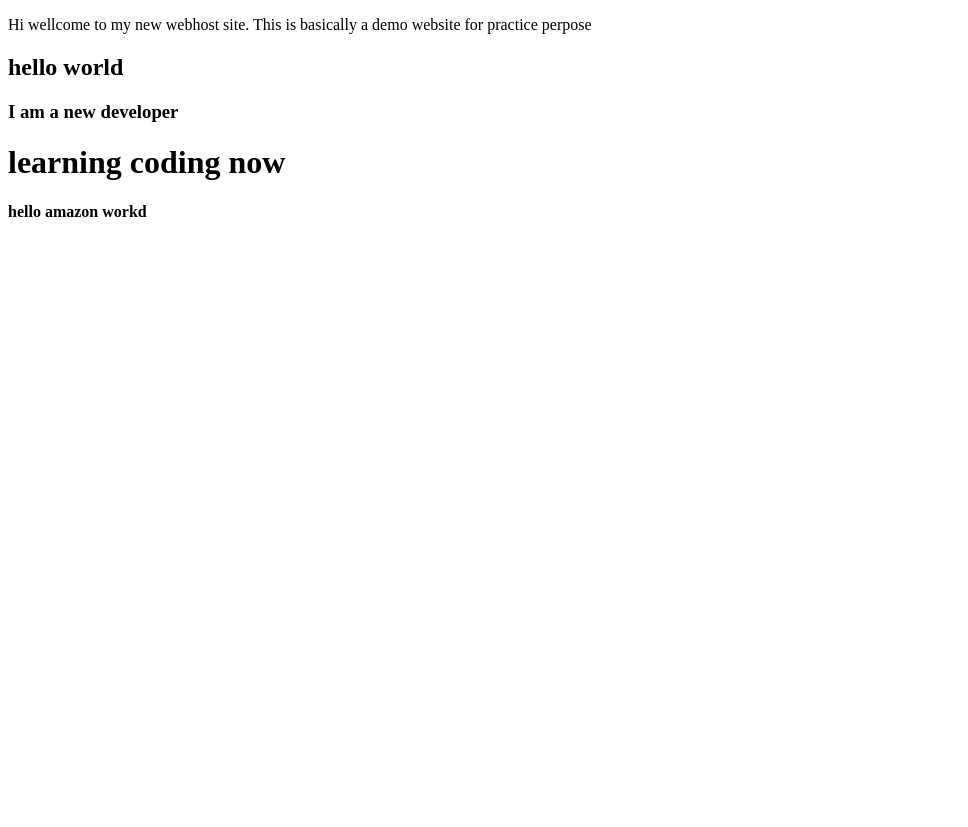
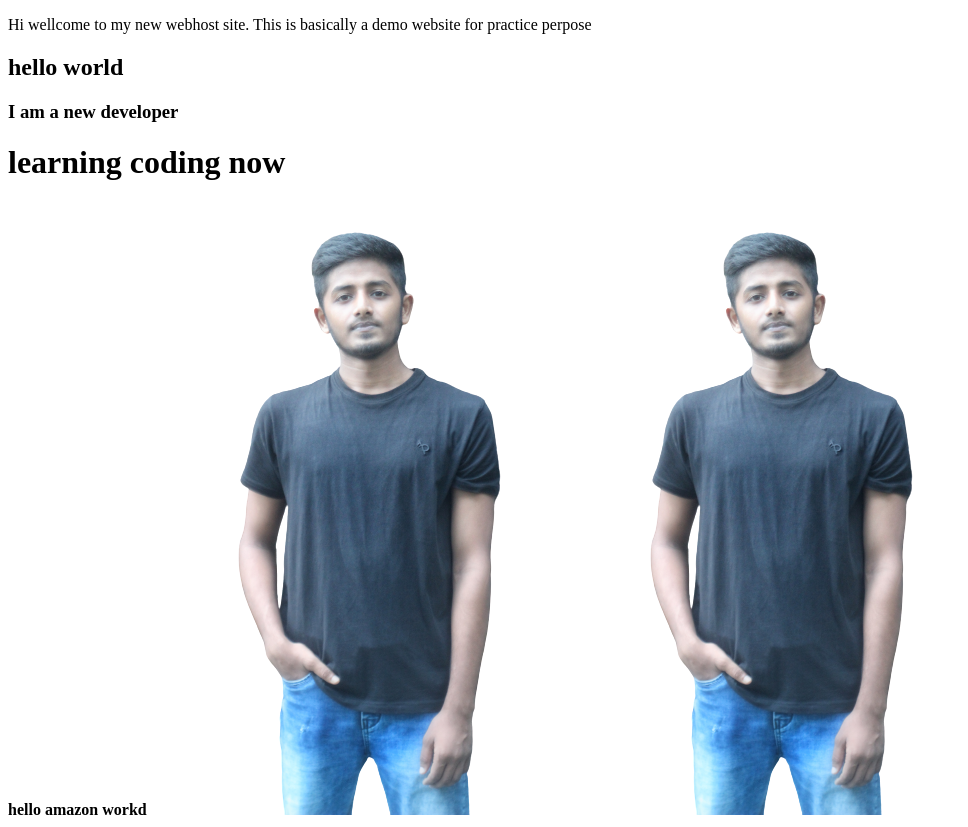
Before and after one commit to nahid770/second-web-repo, a plain HTML site: page index.html in a window 1280 px wide. Shown: the whole page, without its empty margins (0-968 px from the left). Before the commit the page ends 800 px from the top, so only its background shows below. Drawn offline with Linux system fonts and the light colour scheme.

Commit message:
image added

```diff
--- a/index.html
+++ b/index.html
@@ -13,6 +13,8 @@
     <h3> I am a new developer</h3>
     <h1>learning coding now</h1>
     <strong>hello amazon workd</strong>
+    <img src="nahid.png" alt="nahid">
+    <img src="/nahid.png" alt="">
 
 </body>
 </html>
```
Also changed, not shown: nahid.png (added).
